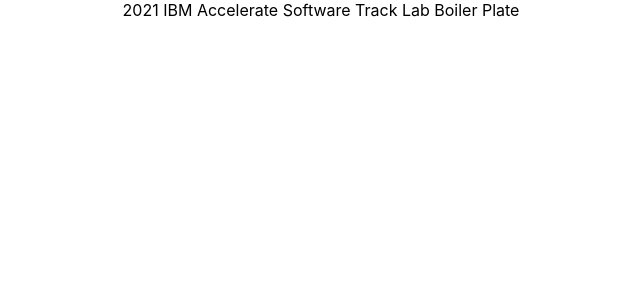
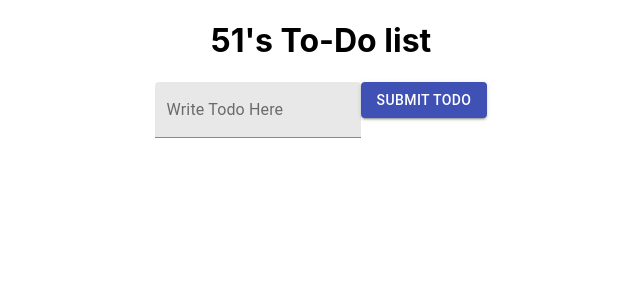
Before and after one commit to 2021-IBM-Accelerate-SW-Track/lab-1-team-51, a React (Create React App) app: page / in a window 1280 px wide. Shown: the top 300 px of the page, without its empty margins (319-959 px from the left). Built offline with nearby package versions, Linux system fonts and the light colour scheme.

Commit message:
ToDo List Team1
Todo can be added
Todo pops up when OnSubmit
Todo has delete feature (can be redone)
Let me know if its okay.

Co-Authored-By: riveramatthew <61847038+riveramatthew@users.noreply.github.com>

```diff
--- a/src/App.css
+++ b/src/App.css
@@ -1,17 +1,20 @@
 .App {
   text-align: center;
+}
+li {
+  list-style-type: none;
 }
 
 body {
   margin: 0;
-  font-family: -apple-system, BlinkMacSystemFont, 'Segoe UI', 'Roboto', 'Oxygen',
-    'Ubuntu', 'Cantarell', 'Fira Sans', 'Droid Sans', 'Helvetica Neue',
+  font-family: -apple-system, BlinkMacSystemFont, "Segoe UI", "Roboto", "Oxygen",
+    "Ubuntu", "Cantarell", "Fira Sans", "Droid Sans", "Helvetica Neue",
     sans-serif;
   -webkit-font-smoothing: antialiased;
   -moz-osx-font-smoothing: grayscale;
 }
 
 code {
-  font-family: source-code-pro, Menlo, Monaco, Consolas, 'Courier New',
+  font-family: source-code-pro, Menlo, Monaco, Consolas, "Courier New",
     monospace;
 }
--- a/src/App.js
+++ b/src/App.js
@@ -1,12 +1,28 @@
-import Header from "./component/header"
+import React, {useState} from 'react';
 import './App.css';
+// importing components up here
+import Form from './components/Form';
+import TodoList from './components/TodoList';
 
 function App() {
+  // Input is the state & SetInput is the function that allows you to change that value
+  const [inputText, setInputText] = useState("");
+  const [todos, setTodos] = useState([]);
   return (
     <div className="App">
-    <Header/>
+      <header>
+      <h1>51's To-Do list</h1>
+      </header>
+      {/* Using Form below almost like an HTML element
+      adding setInputText from above gives us access to it in the Form component*/}
+      <Form inputText={inputText} todos={todos} setTodos={setTodos} setInputText={setInputText} />
+      {/* Using Todo below almost like an HTML element */}
+      <TodoList setTodos={setTodos} todos={todos} />
     </div>
   );
 }
 
 export default App;
+
+
+// Will hook up components to main App.js
--- a/src/component/header/header.js
+++ /dev/null
@@ -1,3 +0,0 @@
-export default function Header(){
-    return <div>2021 IBM Accelerate Software Track Lab Boiler Plate</div>
-}
--- a/src/component/header/index.js
+++ /dev/null
@@ -1,3 +0,0 @@
-import Header from "./header"
-
-export default Header
--- /dev/null
+++ b/src/components/Form.js
@@ -0,0 +1,49 @@
+import React from 'react';
+import TextField from '@material-ui/core/TextField';
+import { Button } from '@material-ui/core';
+
+// Simpler way of adding ,todos, etc without using props
+const Form = ({setInputText, todos, setTodos, inputText}) => {
+  // Here I will write JS code
+  // e is the event we want to happen
+  const inputTextHandler = (e) => {
+    console.log(e.target.value);
+    setInputText(e.target.value);
+  }
+  const submitTodoHandler = (e) => {
+    // stops page from refreshing
+    e.preventDefault()
+    setTodos([
+      ...todos,{text: inputText, completed: false,id: Math.random()*1000 }
+    ]);
+    setInputText("");
+  }
+    return (
+        <form>
+        <TextField
+          onChange={inputTextHandler}
+          // To change these state of button back we needed to add a value to get into to change to the state
+          value={inputText}
+          id="filled-textarea"
+          label="Write Todo Here"
+          placeholder="Placeholder"
+          multiline
+          variant="filled"
+        />
+
+        <Button
+        onClick={submitTodoHandler}
+        variant="contained"
+        color="primary">
+        Submit Todo
+        </Button>
+
+    </form>
+    );
+}
+
+export default Form;
+
+// This is my actual form where people will input what they want and/or check of as completed or uncompleted.
+
+// Find a way to get data I've input into "state" (Js object that stores the dynamic data and allows us to keep track of the changes) so i can move it into my ToDo list
--- /dev/null
+++ b/src/components/Todo.js
@@ -0,0 +1,46 @@
+import React from 'react';
+import { Button } from '@material-ui/core';
+
+const Todo = ({text,todo,todos,setTodos}) => {
+    // Events
+    const deleteHandler = () => {
+        // trying to find the the elemnt that matches the todo element I want to delete
+        setTodos(todos.filter(el => el.id !== todo.id))
+    }
+    const completeHandler = () => {
+        setTodos(todos.map(item => {
+            if(item.id === todo.id) {
+                return {
+                    ...item, completed: !item.completed
+                }
+            }
+            return item;
+        })
+        );
+    };
+    return (
+       <div className="todo">
+           {/* Todos will be added to ul below */}
+           <li className="todo-item">{text}</li>
+           <Button
+           onClick={completeHandler}
+           className="complete-btn"
+           size="small"
+           variant="contained"
+           color="primary">
+            Completed
+            </Button>
+            <Button
+            onClick={deleteHandler}
+            className="delete-btn"
+            size="small"
+            variant="contained"
+            color="secondary">
+            Delete
+            </Button>
+
+       </div>
+    );
+};
+
+  export default Todo;
--- /dev/null
+++ b/src/components/TodoList.js
@@ -0,0 +1,24 @@
+import React from 'react';
+import Todo from "./Todo";
+
+const TodoList = ({todos,setTodos}) => {
+    return (
+       <div className="todo-container">
+           {/* Todos will be added to ul below */}
+           <ul className="todo-list">
+               {todos.map((todo) => (
+                   <Todo
+                    key={todo.id}
+                    text={todo.text}
+                    id={todo.id}
+                    setTodos={setTodos}
+                    todos={todos}
+                    todo={todo}
+                    />
+               ))}
+           </ul>
+       </div>
+    );
+};
+
+export default TodoList;
```
Also changed, not shown: src/component/header/header.css (deleted).
